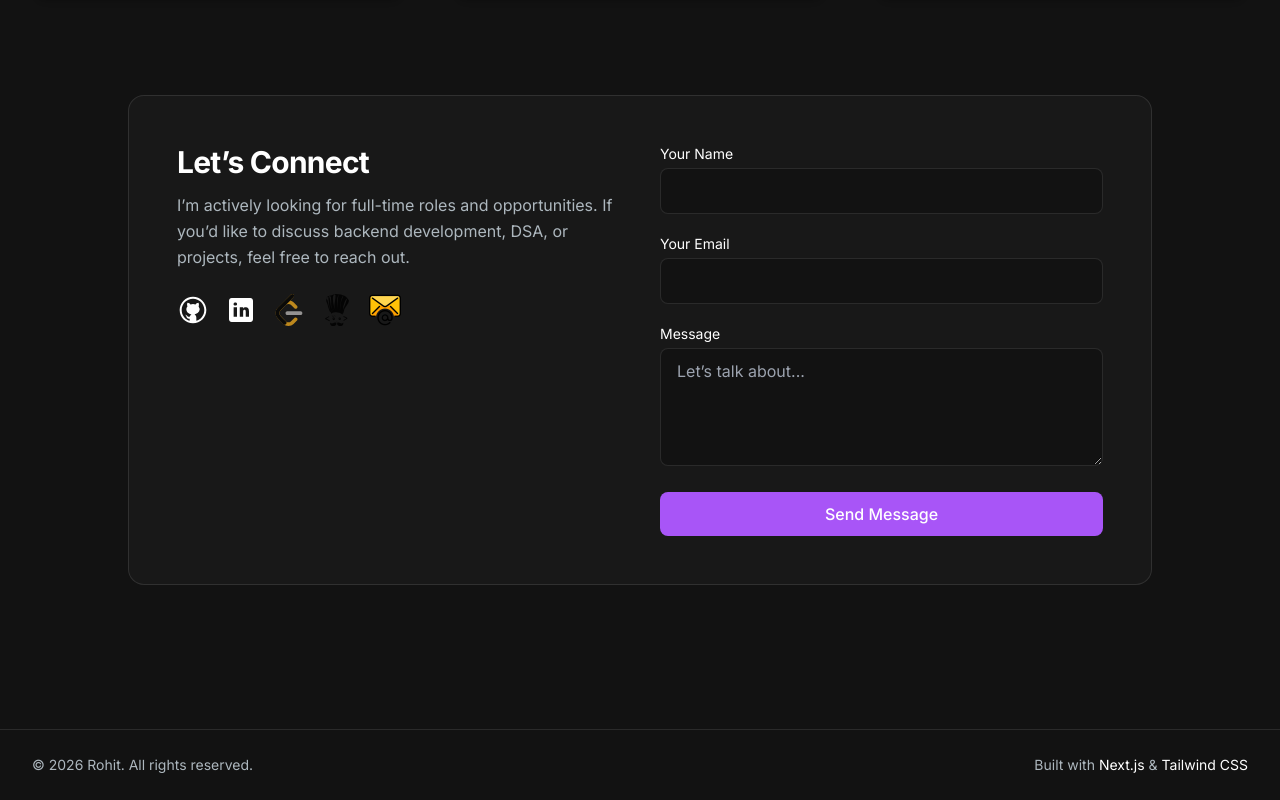
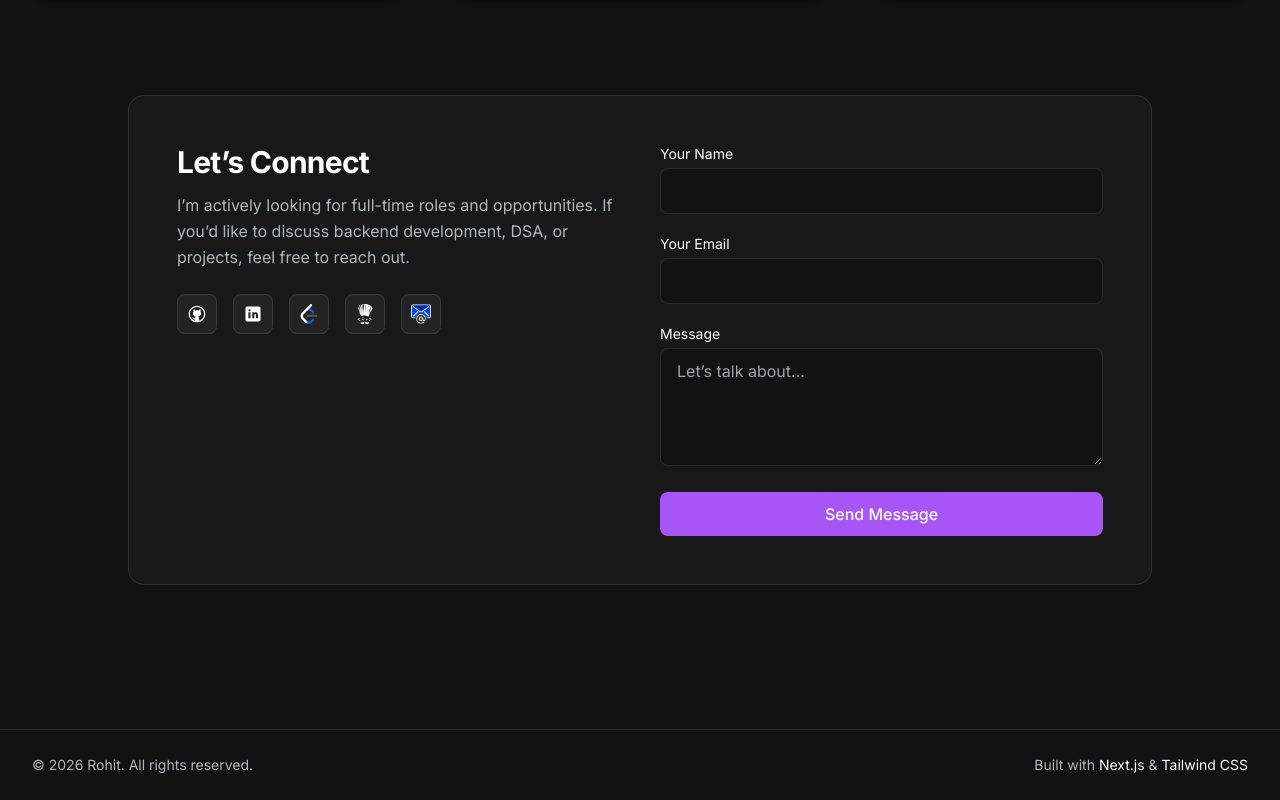
Before and after one commit to Celestrav01/portfolio, a Next.js app: page / in a window 1280 px wide. Shown: the part 2425-3225 px from the top of the page. Built offline with nearby package versions, Linux system fonts and the light colour scheme.

Commit message:
Emailsection updated

```diff
--- a/src/app/components/EmailSection.jsx
+++ b/src/app/components/EmailSection.jsx
@@ -53,20 +53,31 @@ const EmailSection = () => {
 
                         {/* SOCIAL LINKS */}
                         <div className="flex items-center gap-4 mt-4 flex-wrap">
+
+                            {/* GitHub */}
                             <Link
                                 href="https://github.com/Celestrav01"
                                 target="_blank"
                                 rel="noopener noreferrer"
+                                className="w-10 h-10 flex items-center justify-center rounded-lg
+               bg-white/5 border border-white/10
+               hover:bg-primary-500/20 hover:scale-105
+               transition-all"
                             >
-                <Image src={GithubIcon} alt="GitHub" width={32} height={32} />
+                                <Image src={GithubIcon} alt="GitHub" width={20} height={20} />
                             </Link>
 
+                            {/* LinkedIn */}
                             <Link
                                 href="https://www.linkedin.com/in/rohit-kumar-bharti-2b1263237/"
                                 target="_blank"
                                 rel="noopener noreferrer"
+                                className="w-10 h-10 flex items-center justify-center rounded-lg
+               bg-white/5 border border-white/10
+               hover:bg-primary-500/20 hover:scale-105
+               transition-all"
                             >
-                <Image src={LinkedinIcon} alt="LinkedIn" width={32} height={32} />
+                                <Image src={LinkedinIcon} alt="LinkedIn" width={20} height={20} />
                             </Link>
 
                             {/* LeetCode */}
@@ -74,13 +85,17 @@ const EmailSection = () => {
                                 href="https://leetcode.com/u/CelestialTravlr01/"
                                 target="_blank"
                                 rel="noopener noreferrer"
+                                className="w-10 h-10 flex items-center justify-center rounded-lg
+               bg-white/5 border border-white/10
+               hover:bg-primary-500/20 hover:scale-105
+               transition-all"
                             >
                                 <Image
                                     src={LeetCodeIcon}
                                     alt="LeetCode"
-                  width={32}
-                  height={32}
-                  className="opacity-80 hover:opacity-100 transition"
+                                    width={20}
+                                    height={20}
+                                    className="invert"
                                 />
                             </Link>
 
@@ -89,13 +104,17 @@ const EmailSection = () => {
                                 href="https://www.codechef.com/users/celestial45"
                                 target="_blank"
                                 rel="noopener noreferrer"
+                                className="w-10 h-10 flex items-center justify-center rounded-lg
+               bg-white/5 border border-white/10
+               hover:bg-primary-500/20 hover:scale-105
+               transition-all"
                             >
                                 <Image
                                     src={CodeChefIcon}
                                     alt="CodeChef"
-                  width={32}
-                  height={32}
-                  className="opacity-80 hover:opacity-100 transition"
+                                    width={20}
+                                    height={20}
+                                    className="invert"
                                 />
                             </Link>
 
@@ -104,16 +123,22 @@ const EmailSection = () => {
                                 href="mailto:divinerohitkr@gmail.com"
                                 target="_blank"
                                 rel="noopener noreferrer"
+                                className="w-10 h-10 flex items-center justify-center rounded-lg
+               bg-white/5 border border-white/10
+               hover:bg-primary-500/20 hover:scale-105
+               transition-all"
                             >
                                 <Image
                                     src={EmailIcon}
                                     alt="Email"
-                  width={32}
-                  height={32}
-                  className="object-contain"
+                                    width={20}
+                                    height={20}
+                                    className="invert"
                                 />
                             </Link>
+
                         </div>
+
                     </div>
 
                     {/* CONTACT FORM */}
--- a/src/app/globals.css
+++ b/src/app/globals.css
@@ -78,3 +78,20 @@ a, button {
     transition: none !important;
   }
 }
+
+.social-icon {
+  @apply w-10 h-10 flex items-center justify-center rounded-lg
+         bg-white/5 border border-white/10
+         transition-all duration-200
+         hover:bg-primary-500/15 hover:scale-105;
+}
+
+.social-icon img {
+  width: 20px;
+  height: 20px;
+}
+
+/* Make dark PNG/SVG icons visible on dark background */
+.social-icon.invert img {
+  filter: invert(1);
+}
```
Lines whose indentation alone changed are shown as unchanged.
